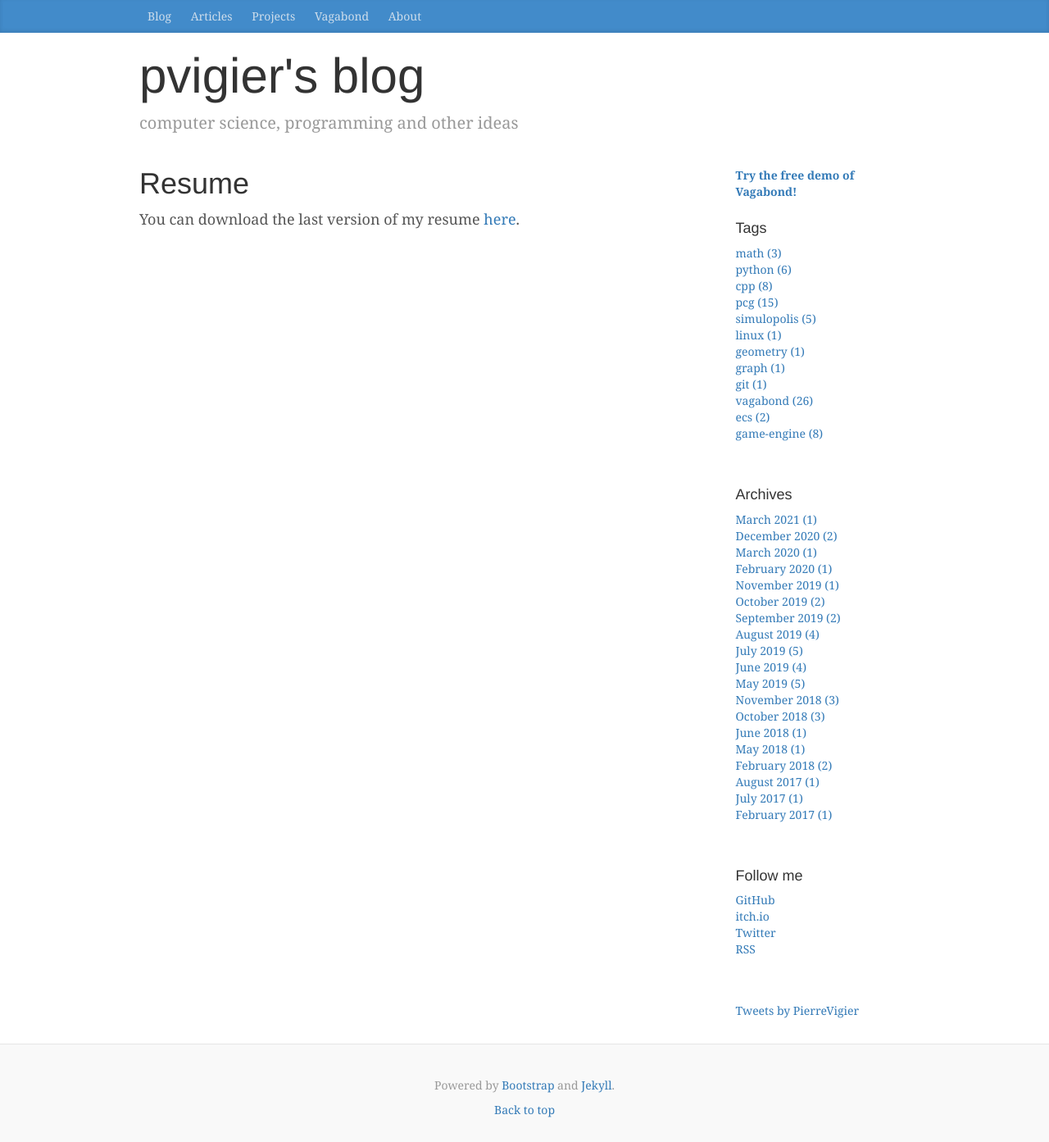
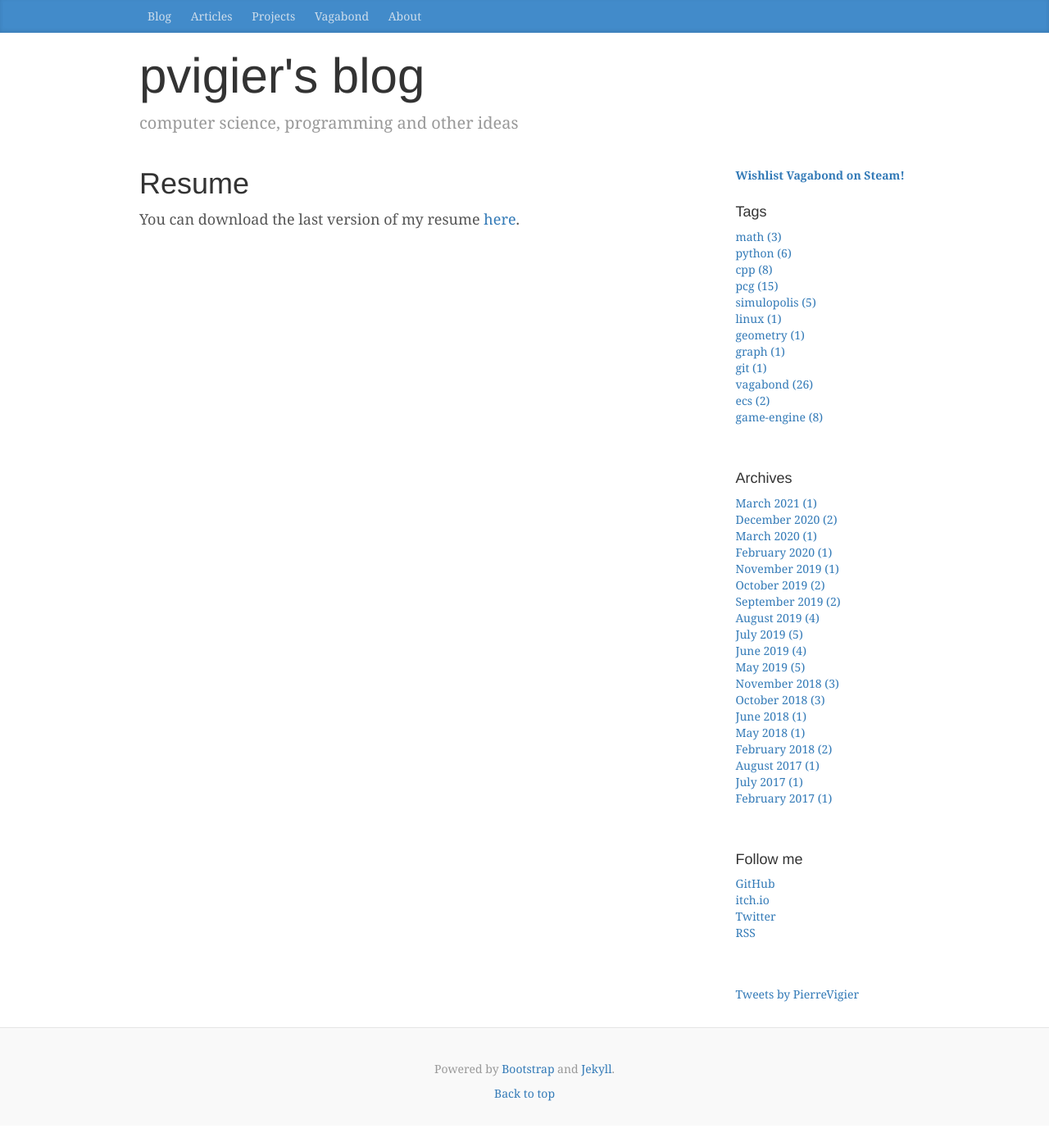
Before and after one commit to pvigier/pvigier.github.io-jekyll, a Jekyll site: the page built from resume/index.md, in a window 1280 px wide. Shown: the whole page at 82% size. Built offline with Jekyll 4.4.1, drawn with Linux system fonts in a browser that asks for light colours; comment, search, counter and statistics services are not loaded.

Commit message:
Add wishlist link in the sidebar

```diff
--- a/_includes/sidebar.html
+++ b/_includes/sidebar.html
@@ -1,5 +1,5 @@
 <div class="col-sm-3 col-sm-offset-1 blog-sidebar">
-    <p><strong><a href="https://www.vagabondgame.com">Try the free demo of Vagabond!</a></strong></p>
+    <p><strong><a href="https://store.steampowered.com/app/1673090/Vagabond/">Wishlist Vagabond on Steam!</a></strong></p>
 	<div class="sidebar-module">
         <h4>Tags</h4>
         <ol class="list-unstyled">
```
